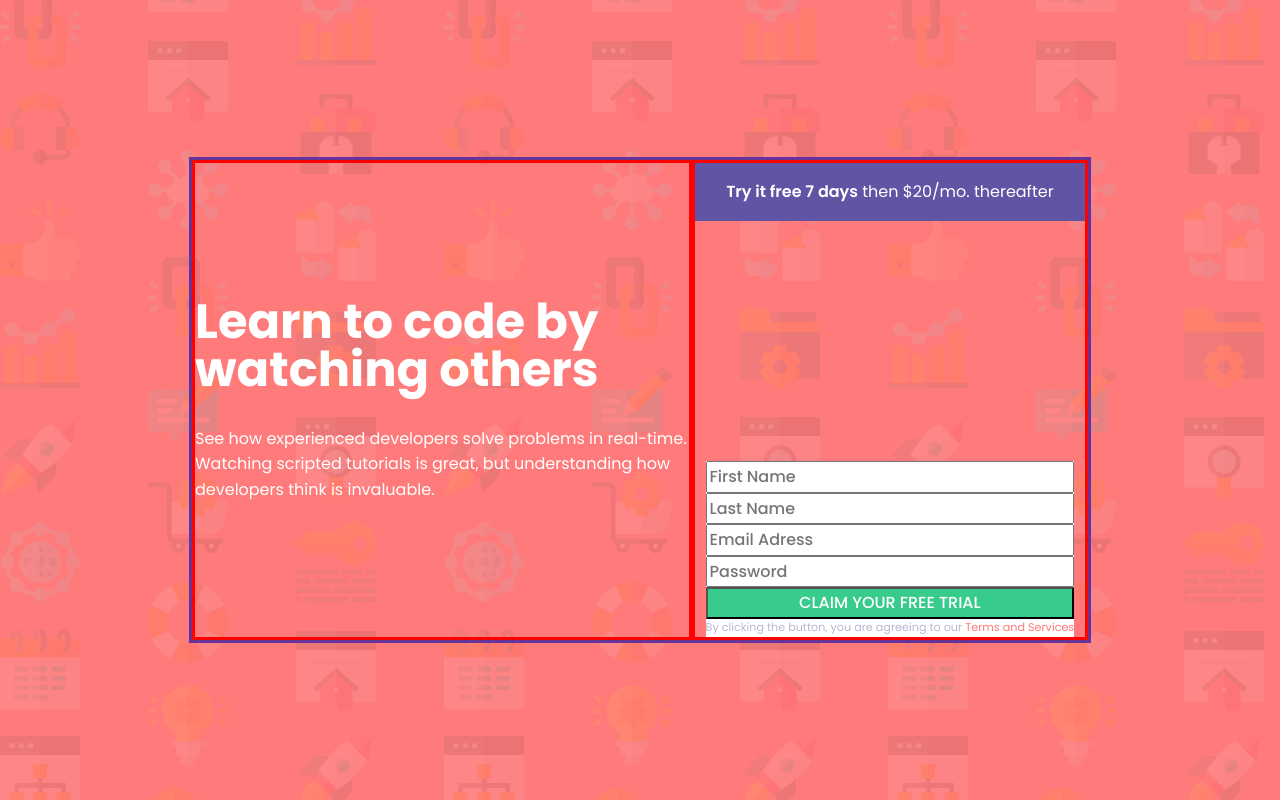
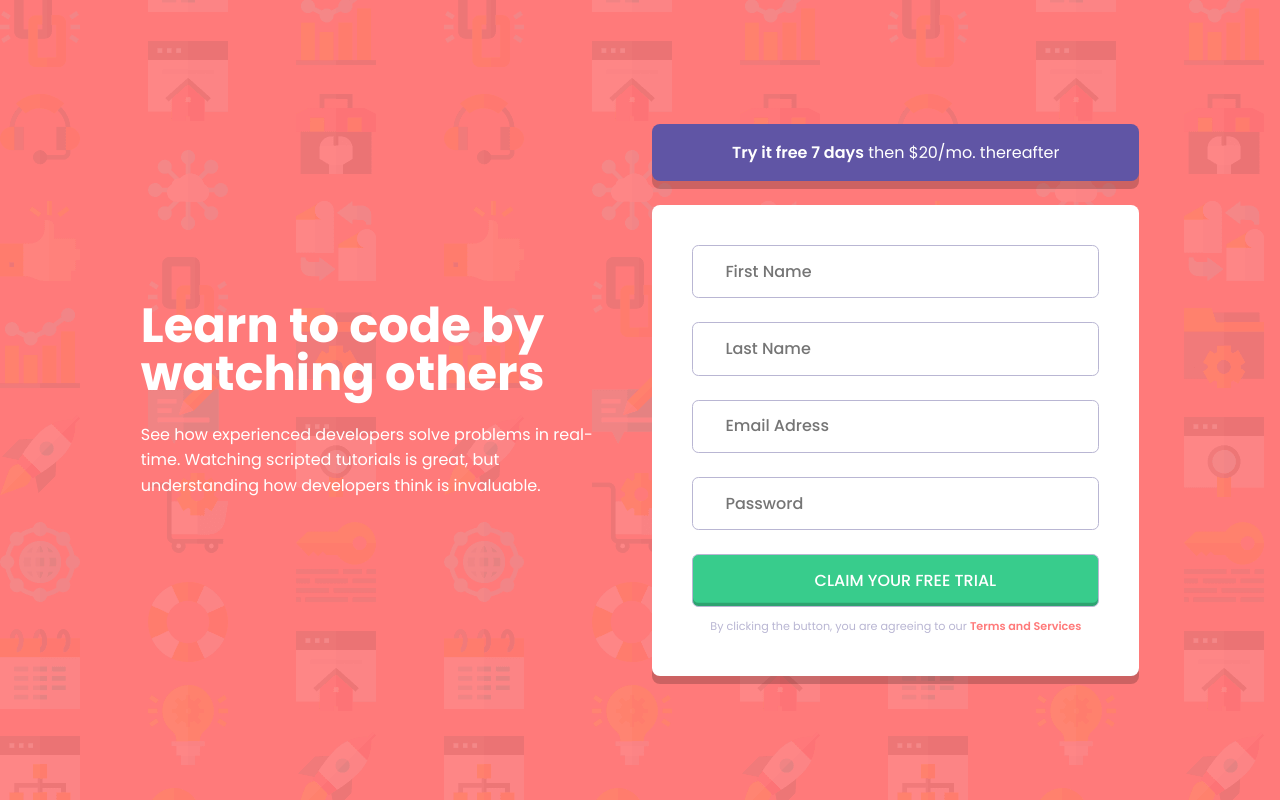
Before and after one commit to airdgo/intro-component-with-signup-form, a plain HTML site: page index.html in a window 1280 px wide. Drawn offline with Linux system fonts and the light colour scheme.

Commit message:
desktop design

```diff
--- a/style.css
+++ b/style.css
@@ -2,6 +2,7 @@
 
     --clr-primary-bg: hsl(0, 100%, 74%);
     --clr-primary-submit: hsl(154, 59%, 51%);
+    --clr-primary-submit-lighter: hsl(154, 59%, 51%, 0.8);
 
     --clr-accent-membership: hsl(248, 32%, 49%);
 
@@ -99,6 +100,9 @@ input[type=submit] {
 .terms-and-services-button {
     font-size: .7rem;
 }
+.sign-in-form span {
+    font-weight: 600;
+}
 
 input {
     font-weight: 500;
@@ -117,15 +121,12 @@ body {
 
 .container {
     display: flex;
-    width: 70%;
-    max-width: 60rem;
-    min-height: 30rem;
-    border: solid rebeccapurple;
+    width: min(78%, 70rem);
+    min-height: 34.5rem;
 }
 
 .sign-in-sec,
 .text {
-    border: solid red;
     display: flex;
     flex-direction: column;
     justify-content: center;
@@ -133,18 +134,26 @@ body {
 }
 
 .sign-in-sec {
-    width: 60rem;
-    justify-content: space-between;
+    width: 75rem;
+    justify-content: flex-start;
+    align-items: stretch;
 }
 
 h1 {
-    margin-bottom: 2rem;
+    margin-bottom: .5em;
+}
+
+.text p {
+    padding-right: 2.9em;
 }
 
 .membership {
     width: 100%;
     text-align: center;
-    padding-block: 1rem;
+    padding-block: 1em;
+    margin-bottom: 1.5em;
+    border-radius: .5rem;
+    box-shadow: 0 .5rem rgba(0, 0, 0, 0.2);
 }
 
 form {
@@ -153,3 +162,44 @@ form {
     justify-content: center;
 
 }
+
+.sign-in-form {
+    height: 100%;
+    padding: 2.5em;
+    border-radius: .5rem;
+    box-shadow: 0 .5rem rgba(0, 0, 0, 0.2);
+}
+
+
+input {
+    padding: .8em;
+    padding-left: 2em;
+    margin-bottom: 1.5em;
+    border-radius: .4rem;
+    border: 1px solid var(--clr-neutral-show);
+    outline: none;
+}
+
+input[type=text]:focus,
+input[type=email]:focus,
+input[type=password]:focus {
+    border: 1px solid var(--clr-neutral-input);
+}
+
+input[type=submit] {
+    margin-bottom: .7em;
+    box-shadow: inset 0 -.2rem rgba(0, 0, 0, 0.2);
+}
+
+input[type=submit]:hover {
+    cursor: pointer;
+}
+
+
+input[type=submit]:hover {
+    opacity: 70%;
+}
+
+.sign-in-form p {
+    text-align: center;
+}
```
Also changed, not shown: 2 other files.
